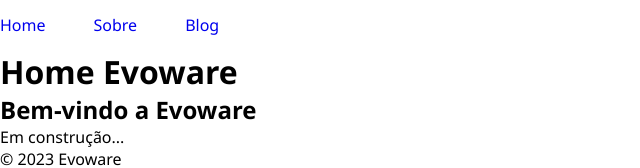
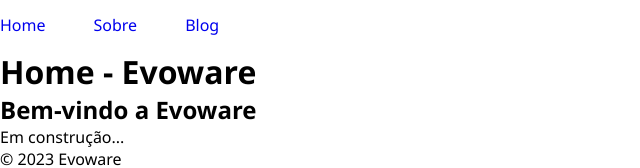
Before and after one commit to evandro-tomaz/ideia-unica, a Next.js app: page / in a window 1280 px wide. Shown: the top 168 px of the page, without its empty margins (0-640 px from the left). Built offline with nearby package versions, Linux system fonts and the light colour scheme.

Commit message:
Some fixes

```diff
--- a/pages/index.js
+++ b/pages/index.js
@@ -1,7 +1,7 @@
 function HomePage() {
     return (
         <div>
-            <h1>Home Evoware</h1>
+            <h1>Home - Evoware</h1>
             <h2>Bem-vindo a Evoware</h2>
             <p>Em construção...</p>
         </div>
```
Also changed, not shown: styles/Footer.module.css (added).
